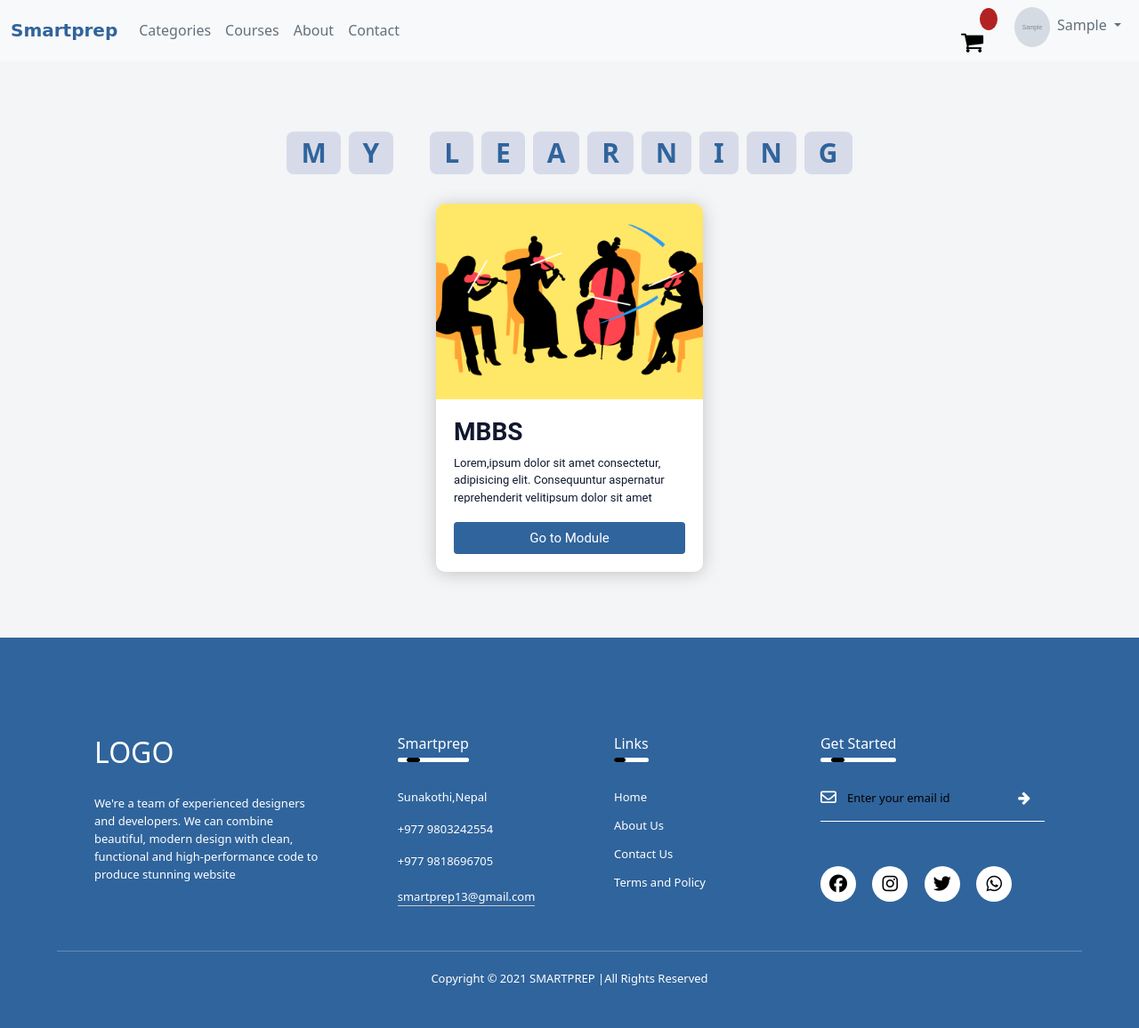
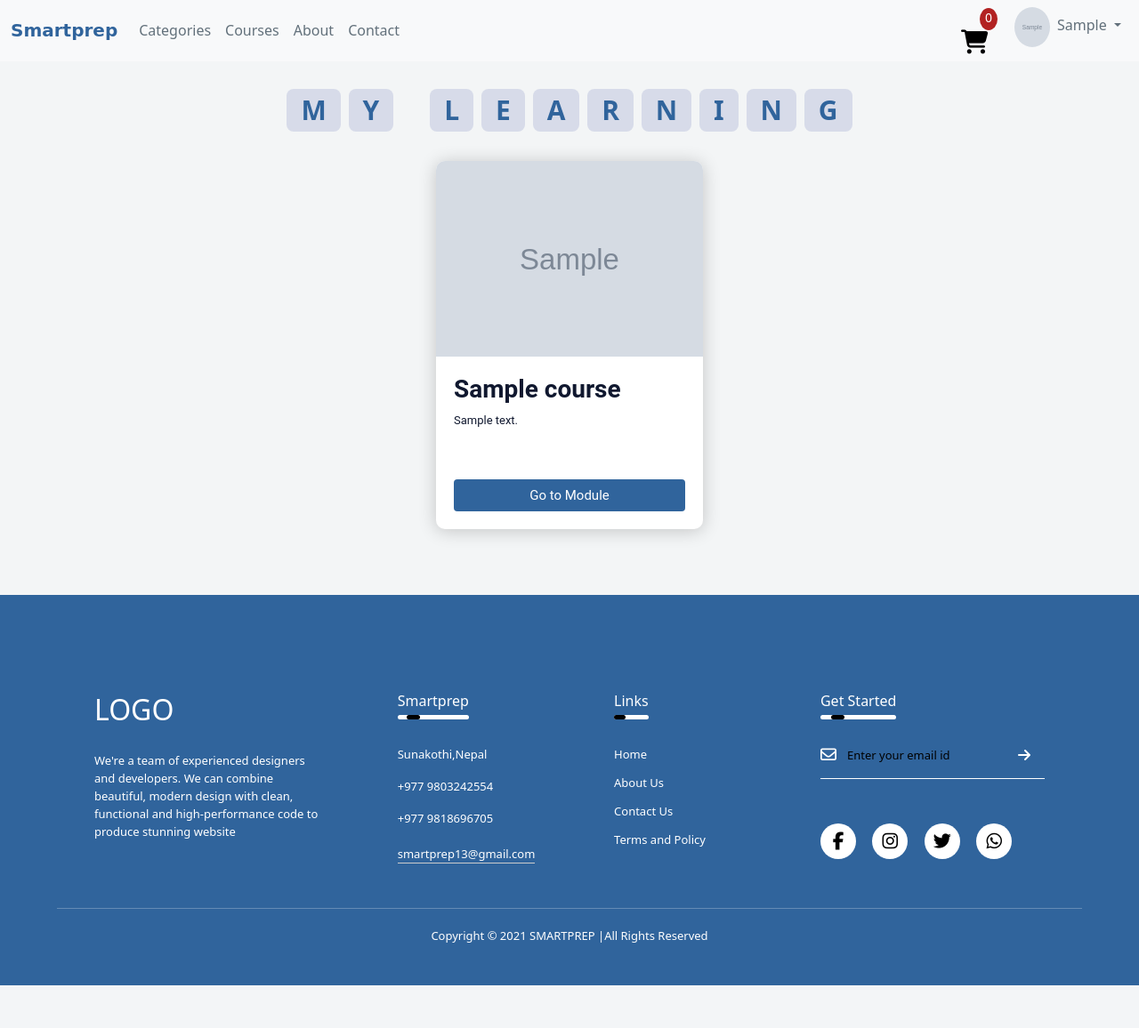
Before and after one commit to sanju133/smartprepadmin, a Django app: page /materials/mylearning/ in a window 1280 px wide. Shown: the whole page at 89% size. After the commit the page ends 1108 px from the top, so only its background shows below. Run offline with Django 3.2, Linux system fonts and the light colour scheme; a user stored in the database is signed in; tables that the repository leaves empty hold one stand-in row (values such as "Sample post"); grey boxes marked "Sample" are stand-in pictures; some libraries are stand-ins or nearby versions.

Commit message:
3rd commit

```diff
--- a/smartprep/materials/templates/materials/mylearning.html
+++ b/smartprep/materials/templates/materials/mylearning.html
@@ -1,25 +1,3 @@
-mylearning.html
-Who has access
-
-System properties
-Type
-HTML
-Size
-3 KB
-Storage used
-3 KB
-Location
-materials
-Owner
-Manisha Basukala
-Modified
-10 Feb 2022 by Manisha Basukala
-Opened
-12:30 pm by me
-Created
-10:29 am
-No description
-Viewers can download
 <style>
 
     .courses{
@@ -134,24 +112,22 @@
         <span>G</span>
 
     </h1>
+              {% for file in detail %}
 
     <div class="body13">
+
+
         <div class="container13">
          <div class="card1">
+
         <div class="card-header1">
-        <img src="{% static 'images/music2.gif' %}" alt="rover" />
+        <img src="/{{file.image}}" alt="rover" />
         </div>
         <div class="card-body1">
 
-            <h3 style="font-weight:700;">MBBS</h3>
+            <h3 style="font-weight:700;">{{file.name}}</h3>
             <div class='content-detail' >
-                <p class='content-p'>Lorem,ipsum dolor sit amet consectetur,
-											adipisicing elit. Consequuntur aspernatur reprehenderit velitipsum dolor sit amet consectetur,
-											adipisicing elit. Consequuntur aspernatur reprehenderit veli est voluptatum,
-											 voluptas amet quasi dicta consectetur.
-											 adipisicing elit. Consequuntur aspernatur reprehenderit velitipsum dolor sit amet consectetur,
-											 adipisicing elit. Consequuntur aspernatur reprehenderit veli est voluptatum,
-											  voluptas amet quasi dicta consectetur</p>
+                <p class='content-p'>{{file.description}}</p>
 
             </div>
 
@@ -167,7 +143,9 @@
 
     </div>
 
+
     </div>
+                    {% endfor %}
 
 
 {% endblock main_content %}
--- a/smartprep/materials/views.py
+++ b/smartprep/materials/views.py
@@ -15,11 +15,25 @@
 @learner_only
 def home(request):
     category=Categories.objects.all().order_by('-id')
-    context={
-        'category_material':category,
-        'activate_home':'active'
 
+    if request.user.is_authenticated:
+        customer = request.user
+        order, created = Order.objects.get_or_create(customer=customer, complete=False)
+        items = order.orderitem_set.all()
+        cartItems = order.get_cart_items
+    else:
+        items = []
+        order = {'get_cart_total': 0, 'get_cart_items': 0}
+        cartItems = order['get_cart_items']
+    context = {
+        'category_material': category,
+        'activate_home': 'active',
+
+        'items': items,
+        'order': order,
+        'cartItems': cartItems,
     }
+
 
     return render(request, 'materials/content.html', context )
 
@@ -56,8 +70,21 @@
 @learner_only
 def get_course_category(request,categories_id):
     category=Categories.objects.get(id=categories_id)
+    if request.user.is_authenticated:
+        customer = request.user
+        order, created = Order.objects.get_or_create(customer=customer, complete=False)
+        items = order.orderitem_set.all()
+        cartItems = order.get_cart_items
+    else:
+        items = []
+        order = {'get_cart_total': 0, 'get_cart_items': 0,'shipping': False}
+        cartItems = order['get_cart_items']
     context={
-        'category':category
+        'category':category,
+        'cartItems': cartItems,
+        'items': items,
+        'order': order,
+        'activate_home': 'active',
     }
     return render(request,'materials/get_course_category.html',context)
 
@@ -73,6 +100,7 @@
         order = {'get_cart_total': 0, 'get_cart_items': 0,'shipping': False}
         cartItems = order['get_cart_items']
     files=Courses.objects.get(id=i_id)
+
     context={
         'i':files,
         'activate_courses': 'active',
@@ -189,10 +217,10 @@
     when 0 then 'Pending'
  end as status
 FROM materials_order dzz
-left join materials_orderitem dop on  dop.order_id=dzz.id
+inner join materials_orderitem dop on  dop.order_id=dzz.id
 left join materials_shippingaddress dxx on dxx.order_id=dzz.id
 left join materials_courses dmf on dop.product_id=dmf.id
-left join auth_user ddd on ddd.id=dzz.customer_id
+inner join auth_user ddd on ddd.id=dzz.customer_id
 where dzz.customer_id = %s""",(userid,))
     details=cursor.fetchall()
     result=[]
@@ -223,14 +251,79 @@
     return redirect('/materials/orderhistory/')
 
 def mylearning(request):
-    return render(request,'materials/mylearning.html')
+    userid = request.user.id
+    cursor = connection.cursor()
+    cursor.execute("""SELECT dmf.course_Name,dmf.course_Description,dmf.course_Image
+    FROM materials_order dzz inner join materials_orderitem dop on dop.order_id=dzz.id
+    left join materials_shippingaddress dxx on dxx.order_id=dzz.id left join materials_courses
+    dmf on dop.product_id=dmf.id inner join auth_user ddd on ddd.id=dzz.customer_id where
+    dzz.customer_id =%s and dzz.complete=1;
+""", (userid,))
+    details = cursor.fetchall()
+    result = []
+    for detail in details:
+        keys = ('name', 'description', 'image')
+        result.append(dict(zip(keys, detail)))
+
+    if request.user.is_authenticated:
+        customer = request.user
+        order, created = Order.objects.get_or_create(customer=customer, complete=False)
+        items = order.orderitem_set.all()
+        cartItems = order.get_cart_items
+    else:
+        items = []
+        order = {'get_cart_total': 0, 'get_cart_items': 0}
+        cartItems = order['get_cart_items']
+    context = {
+        "detail": result,
+        'items': items,
+        'order': order,
+        'cartItems': cartItems,
+    }
+    return render(request,'materials/mylearning.html',context)
 
 
 def mymodule(request):
-    return render(request,'materials/module.html')
+    if request.user.is_authenticated:
+        customer = request.user
+        order, created = Order.objects.get_or_create(customer=customer, complete=False)
+        items = order.orderitem_set.all()
+        cartItems = order.get_cart_items
+    else:
+        items = []
+        order = {'get_cart_total': 0, 'get_cart_items': 0, 'shipping': False}
+        cartItems = order['get_cart_items']
+    context = {'items': items,
+               'order': order,
+               'cartItems': cartItems}
+    return render(request,'materials/module.html',context)
 
 def myquiz(request):
-    return render(request,'materials/quiz.html')
+    if request.user.is_authenticated:
+        customer = request.user
+        order, created = Order.objects.get_or_create(customer=customer, complete=False)
+        items = order.orderitem_set.all()
+        cartItems = order.get_cart_items
+    else:
+        items = []
+        order = {'get_cart_total': 0, 'get_cart_items': 0, 'shipping': False}
+        cartItems = order['get_cart_items']
+    context = {'items': items,
+               'order': order,
+               'cartItems': cartItems}
+    return render(request,'materials/quiz.html',context)
 
 def myweek(request):
-    return render(request,'materials/week1.html')
+    if request.user.is_authenticated:
+        customer = request.user
+        order, created = Order.objects.get_or_create(customer=customer, complete=False)
+        items = order.orderitem_set.all()
+        cartItems = order.get_cart_items
+    else:
+        items = []
+        order = {'get_cart_total': 0, 'get_cart_items': 0, 'shipping': False}
+        cartItems = order['get_cart_items']
+    context = {'items': items,
+               'order': order,
+               'cartItems': cartItems}
+    return render(request,'materials/week1.html',context)
--- a/smartprep/static/css/style.css
+++ b/smartprep/static/css/style.css
@@ -1,25 +1,4 @@
-style.css
-Who has access
 
-System properties
-Type
-Style Sheet
-Size
-23 KB
-Storage used
-41 KB
-Location
-css
-Owner
-Manisha Basukala
-Modified
-10:28 am by Manisha Basukala
-Opened
-12:36 pm by me
-Created
-11 Jan 2022
-No description
-Viewers can download
 body,
 input {
   font-family: "Poppins", sans-serif;
```
Also changed, not shown: smartprep/accounts/views.py (+46 -2 lines), smartprep/materials/templates/materials/categories.html (+9 -5 lines), smartprep/materials/templates/materials/content.html (+5 -4 lines), smartprep/materials/templates/materials/courses.html (+4 -22 lines), smartprep/materials/templates/materials/details.html (+6 -1 lines), smartprep/materials/templates/materials/get_course_category.html (+18 -8 lines), smartprep/materials/templates/materials/quiz.html (+0 -21 lines), smartprep/static/uploaded_Files/cooking_kyvNxXf.gif (added), smartprep/static/uploaded_Files/engineer.jpg (added), smartprep/static/uploaded_Files/engineer2.gif (added), smartprep/static/uploaded_Files/engineer2_bmI6rCH.gif (added), 2 other files.
